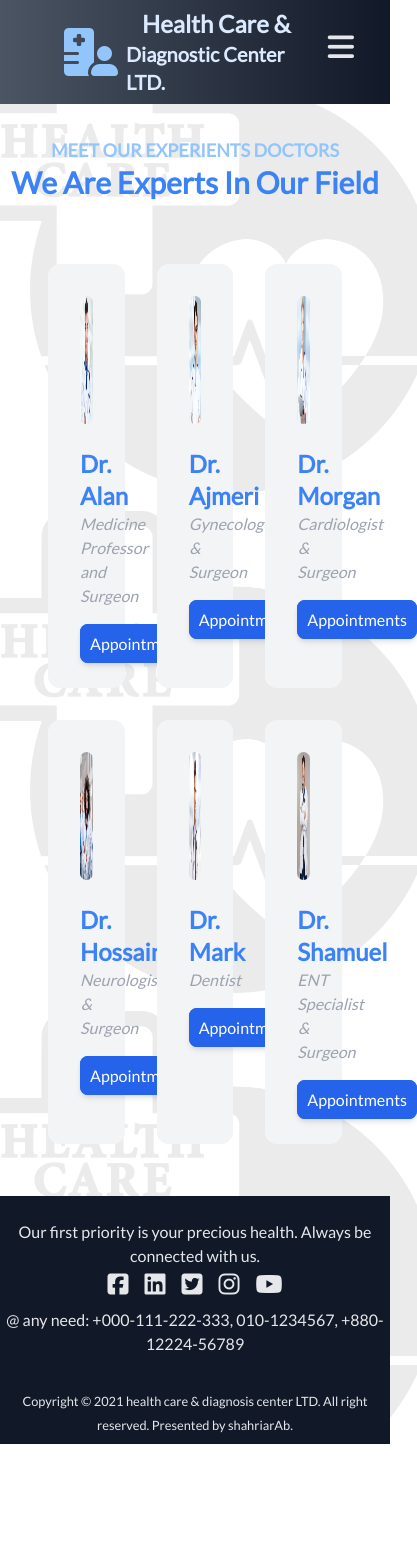
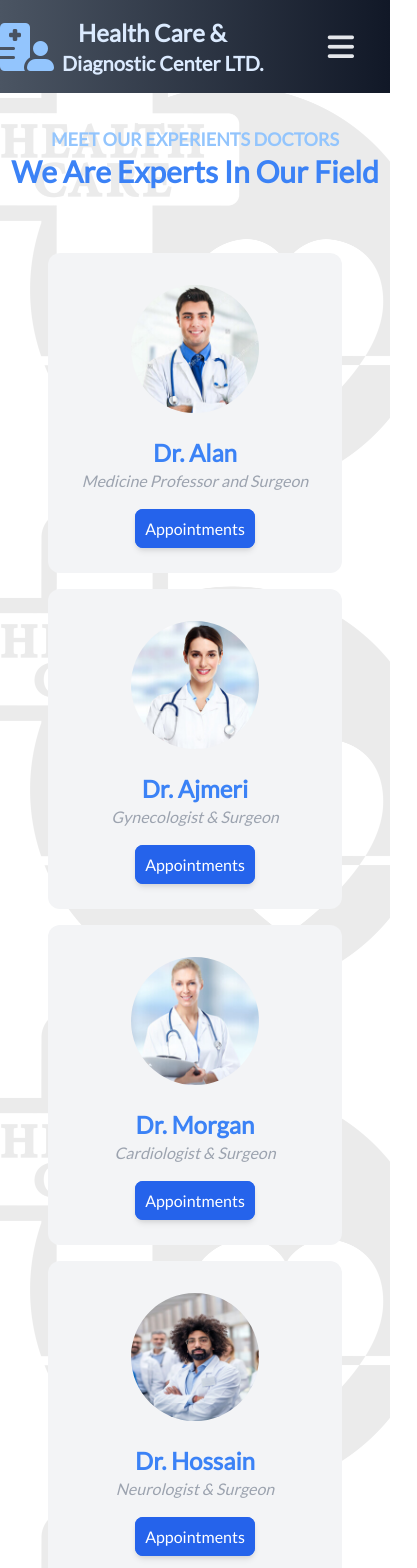
Before and after one commit to shahriarAb/health-care-and-diagnosis-center, a React (Create React App) app: page /ourdoctors in a window 390 px wide. Shown: the top 1568 px of the page, 417 px wide, since content can reach past the window. Before the commit the page ends 1444 px from the top, so only its background shows below. Built offline with nearby package versions, Linux system fonts and the light colour scheme; no server answers.

Commit message:
do responsive all components

```diff
--- a/src/pages/Doctors/Doctors.js
+++ b/src/pages/Doctors/Doctors.js
@@ -12,8 +12,8 @@ const Doctors = () => {
         <>
             <h2 className="text-center text-lg font-semibold text-blue-300 mt-8">MEET OUR EXPERIENTS DOCTORS</h2>
             <h3 className="text-center text-3xl font-semibold text-blue-500 mb-16">We Are Experts In Our Field</h3>
-            <div className="grid grid-cols-3 gap-8 mx-12">
-                <figure className="md:flex bg-gray-100 rounded-xl p-8 md:p-0">
+            <div className="lg:grid lg:grid-cols-3 gap-8 mx-12">
+                <figure className="md:flex bg-gray-100 rounded-xl p-8 md:p-0 mb-4">
                     <img className="w-32 h-32 md:w-48 md:h-auto md:rounded-none rounded-full mx-auto" src={doctor1} alt="" width="384" height="512" />
                     <div className="pt-6 md:p-8 text-center md:text-left space-y-4">
                         <figcaption>
@@ -28,7 +28,7 @@ const Doctors = () => {
                         </figcaption>
                     </div>
                 </figure>
-                <figure className="md:flex bg-gray-100 rounded-xl p-8 md:p-0">
+                <figure className="md:flex bg-gray-100 rounded-xl p-8 md:p-0 mb-4">
                     <img className="w-32 h-32 md:w-48 md:h-auto md:rounded-none rounded-full mx-auto" src={doctor2} alt="" width="384" height="512" />
                     <div className="pt-6 md:p-8 text-center md:text-left space-y-4">
                         <figcaption className="font-medium">
@@ -43,7 +43,7 @@ const Doctors = () => {
                         </figcaption>
                     </div>
                 </figure>
-                <figure className="md:flex bg-gray-100 rounded-xl p-8 md:p-0">
+                <figure className="md:flex bg-gray-100 rounded-xl p-8 md:p-0 mb-4">
                     <img className="w-32 h-32 md:w-48 md:h-auto md:rounded-none rounded-full mx-auto" src={doctor3} alt="" width="384" height="512" />
                     <div className="pt-6 md:p-8 text-center md:text-left space-y-4">
                         <figcaption className="font-medium">
@@ -58,7 +58,7 @@ const Doctors = () => {
                         </figcaption>
                     </div>
                 </figure>
-                <figure className="md:flex bg-gray-100 rounded-xl p-8 md:p-0">
+                <figure className="md:flex bg-gray-100 rounded-xl p-8 md:p-0 mb-4">
                     <img className="w-32 h-32 md:w-48 md:h-auto md:rounded-none rounded-full mx-auto" src={doctor4} alt="" width="384" height="512" />
                     <div className="pt-6 md:p-8 text-center md:text-left space-y-4">
                         <figcaption className="font-medium">
@@ -73,7 +73,7 @@ const Doctors = () => {
                         </figcaption>
                     </div>
                 </figure>
-                <figure className="md:flex bg-gray-100 rounded-xl p-8 md:p-0">
+                <figure className="md:flex bg-gray-100 rounded-xl p-8 md:p-0 mb-4">
                     <img className="w-32 h-32 md:w-48 md:h-auto md:rounded-none rounded-full mx-auto" src={doctor5} alt="" width="384" height="512" />
                     <div className="pt-6 md:p-8 text-center md:text-left space-y-4">
                         <figcaption className="font-medium">
@@ -88,7 +88,7 @@ const Doctors = () => {
                         </figcaption>
                     </div>
                 </figure>
-                <figure className="md:flex bg-gray-100 rounded-xl p-8 md:p-0">
+                <figure className="md:flex bg-gray-100 rounded-xl p-8 md:p-0 mb-4">
                     <img className="w-32 h-32 md:w-48 md:h-auto md:rounded-none rounded-full mx-auto" src={doctor6} alt="" width="384" height="512" />
                     <div className="pt-6 md:p-8 text-center md:text-left space-y-4">
                         <figcaption className="font-medium">
--- a/src/pages/Home/Banner/Banner.js
+++ b/src/pages/Home/Banner/Banner.js
@@ -6,7 +6,7 @@ const Banner = () => {
     return (
         <div>
             {/* top banner section */}
-            <div className="lg:flex justify-between mx-8 px-6 border-2 bg-gradient-to-r from-blue-600 to-indigo-100 border-blue-400 rounded-lg">
+            <div className="lg:flex justify-between mx-8 lg:px-6 border-2 bg-gradient-to-r from-blue-600 to-indigo-100 border-blue-400 rounded-lg">
                 <div>
                     <div className="text-white grid justify-items-center text-6xl mt-16 font-extrabold">
                         <h1>HEALTH CARE</h1>
@@ -17,7 +17,7 @@ const Banner = () => {
                     <p className="text-gray-50 px-8 text-lg">We provide all the essential services for your all important and<br />precious health. Our main first priority is your health. We delivered<br /> the best services and ideal result of your health every time.</p>
                     <button className="contact-btn ml-8 mt-4 bg-blue-800 focus:outline-none focus:ring-2 focus:ring-blue-600 focus:ring-opacity-50 rounded-full py-3 px-6 text-white font-medium shadow-md">Contact Us</button>
                 </div>
-                <img className="w-2/5" src={bannerlogo} alt="" />
+                <img className="lg:w-2/5" src={bannerlogo} alt="" />
             </div>
         </div>
     );
--- a/src/pages/Home/ClientReview/ClientReview.js
+++ b/src/pages/Home/ClientReview/ClientReview.js
@@ -3,7 +3,7 @@ import client from "../../../images/client.jpg"
 
 const ClientReview = () => {
     return (
-        <div className="grid justify-items-center mt-8 bg-blue-100 py-8 px-32">
+        <div className="grid justify-items-center mt-8 bg-blue-100 py-8 lg:px-32">
             <p className="text-blue-400 text-lg">Testimonials</p>
             <h2 className="text-3xl font-semibold text-gray-700">What Patients Say About us</h2>
             <article className="mt-8 text-center text-lg text-blue-500">Great experience as a first timer. I barely waited to be helped when I checked in. The staff and Dr. X were all very friendly and helpful. I especially loved how Dr. (Name) really took his time to explain my conditions with me as well as my treatment options. I had a great visit and the doctor’s demeanor has really put me at ease so I highly recommend this clinic.</article>
--- a/src/pages/Home/Feedback/Feedback.js
+++ b/src/pages/Home/Feedback/Feedback.js
@@ -4,13 +4,13 @@ const Feedback = () => {
     return (
         <div>
             {/* feedback/opinion giving section */}
-            <div className="text-center mt-6 mx-8 p-6 border-2 bg-gradient-to-r from-blue-300 to-blue-100 border-blue-400 rounded-lg">
+            <div className="text-center mt-6 lg:mx- p-6 border-2 bg-gradient-to-r from-blue-300 to-blue-100 border-blue-400 rounded-lg">
                 <p className="text-blue-500 text-lg">Feedback Hub</p>
                 <h2 className="text-3xl font-bold">Give your feedback</h2>
                 <p className="mt-8 text-2xl font-bold text-blue-700">Your opinion matters</p>
                 <p className="mt-4">Email us your important opinion. So that, we can impove our services.</p>
                 <textarea
-                    className="mt-12 focus:outline-none focus:ring-2 focus:ring-blue-800 focus:border-transparent border-2 shadow-inner shadow-mg rounded-md lg:w-1/2 sm:w-2/3 p-2"
+                    className="mt-12 focus:outline-none focus:ring-2 focus:ring-blue-800 focus:border-transparent border-2 shadow-inner shadow-mg rounded-md lg:w-1/2 sm:w-3/5 p-2"
                     placeholder='Write here and help us to improve our service.' />
                 <br />
                 <button
--- a/src/pages/Home/HomeServices/HomeServices.js
+++ b/src/pages/Home/HomeServices/HomeServices.js
@@ -13,7 +13,7 @@ const HomeServices = () => {
     return (
         <div className="my-12 grid justify-items-center">
             <h2 className="text-lg font-semibold text-blue-400">Our Mentionable Services</h2>
-            <div className="mt-8 mx-8 grid grid-cols-3 gap-8">
+            <div className="mt-8 mx-8 lg:grid lg:grid-cols-3 gap-8">
                 {
                     services.map(service => <Service
                         key={service.id}
--- a/src/pages/Home/Service/Service.js
+++ b/src/pages/Home/Service/Service.js
@@ -4,7 +4,7 @@ import { Link } from 'react-router-dom';
 const Service = (props) => {
     const { id, name, img, description } = props.service;
     return (
-        <div className="border-2 rounded-r-xl rounded-bl-lg border-blue-300 border-opacity-75">
+        <div className="border-2 rounded-r-xl rounded-bl-lg border-blue-300 border-opacity-75 mb-4">
             <img className="w-full rounded-tr-xl" src={img} alt="" />
             <div className="m-2">
                 <h2 className="text-center my-2 text-blue-500 text-2xl font-semibold">{name}</h2>
--- a/src/pages/PrivateRoute/PrivateRoute.js
+++ b/src/pages/PrivateRoute/PrivateRoute.js
@@ -6,8 +6,8 @@ const PrivateRoute = ({ children, ...rest }) => {
     let { user, isLoading } = useAuth();
     if (isLoading) {
         return (
-            <div class=" flex justify-center items-center">
-                <div class="animate-spin rounded-full h-12 w-12 border-t-2 border-b-2 border-blue-600"></div>
+            <div className=" flex justify-center items-center">
+                <div className="animate-spin rounded-full h-12 w-12 border-t-2 border-b-2 border-blue-600"></div>
                 <div className="ml-2 text-xl text-blue-700 font-bold animate-pulse">Loading...</div>
             </div>
         );
--- a/src/pages/Shared/Header/Header.js
+++ b/src/pages/Shared/Header/Header.js
@@ -14,7 +14,7 @@ const Header = () => {
     }
     return (
         <div className="bg-gradient-to-r from-gray-600 to-gray-900 mb-4 py-2 text-gray-200 flex justify-between">
-            <Link to="/" className="flex items-center ml-16">
+            <Link to="/" className="flex items-center lg:ml-16">
                 <div className="text-5xl text-blue-300">
                     <i className="fas fa-hospital-user"></i>
                 </div>
```
Also changed, not shown: src/pages/Aboutus/Aboutus.js (+8 -8 lines), firebase.json (added), 1 other file (tests, documents, lock files or other folders).
